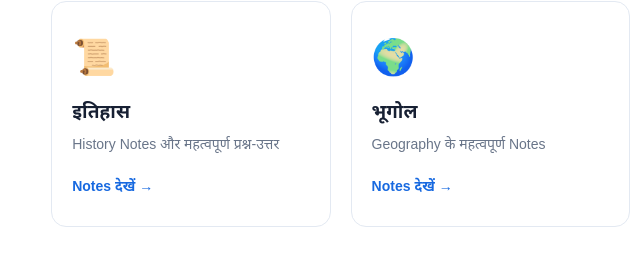
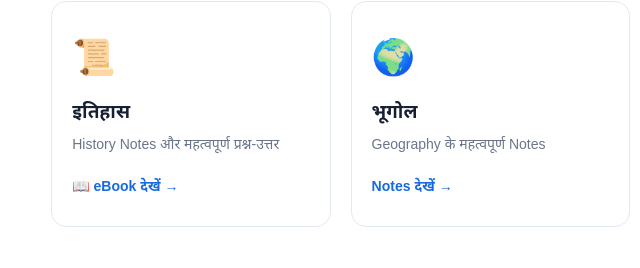
Before and after one commit to mdmasoomansari93/Ansari-notes, a plain HTML site: page index.html in a window 1280 px wide. Shown: the part 1993-2261 px from the top of the page, 0-640 px from the left. Drawn offline with Linux system fonts and the light colour scheme.

Commit message:
Update link to eBook in index.html

```diff
--- a/index.html
+++ b/index.html
@@ -388,8 +388,8 @@
                             History Notes और महत्वपूर्ण प्रश्न-उत्तर
                         </p>
 
-                        <a href="#" class="subject-btn">
-                            Notes देखें →
+                        <a href="Class10_History_Hindi_eBook.pdf" target="_blank" class="subject-btn">
+    📖 eBook देखें →
                         </a>
 
                     </div>
```
